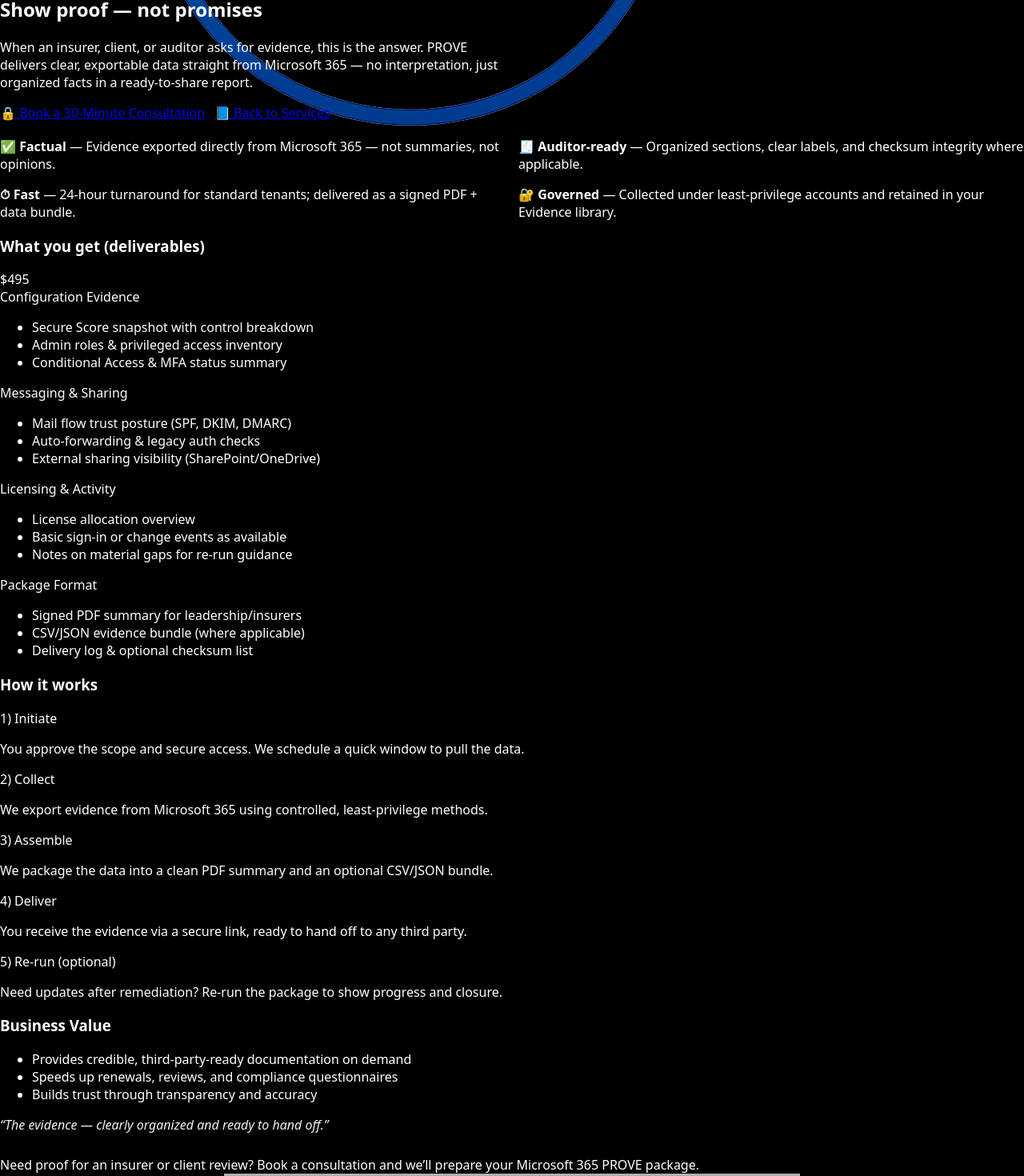
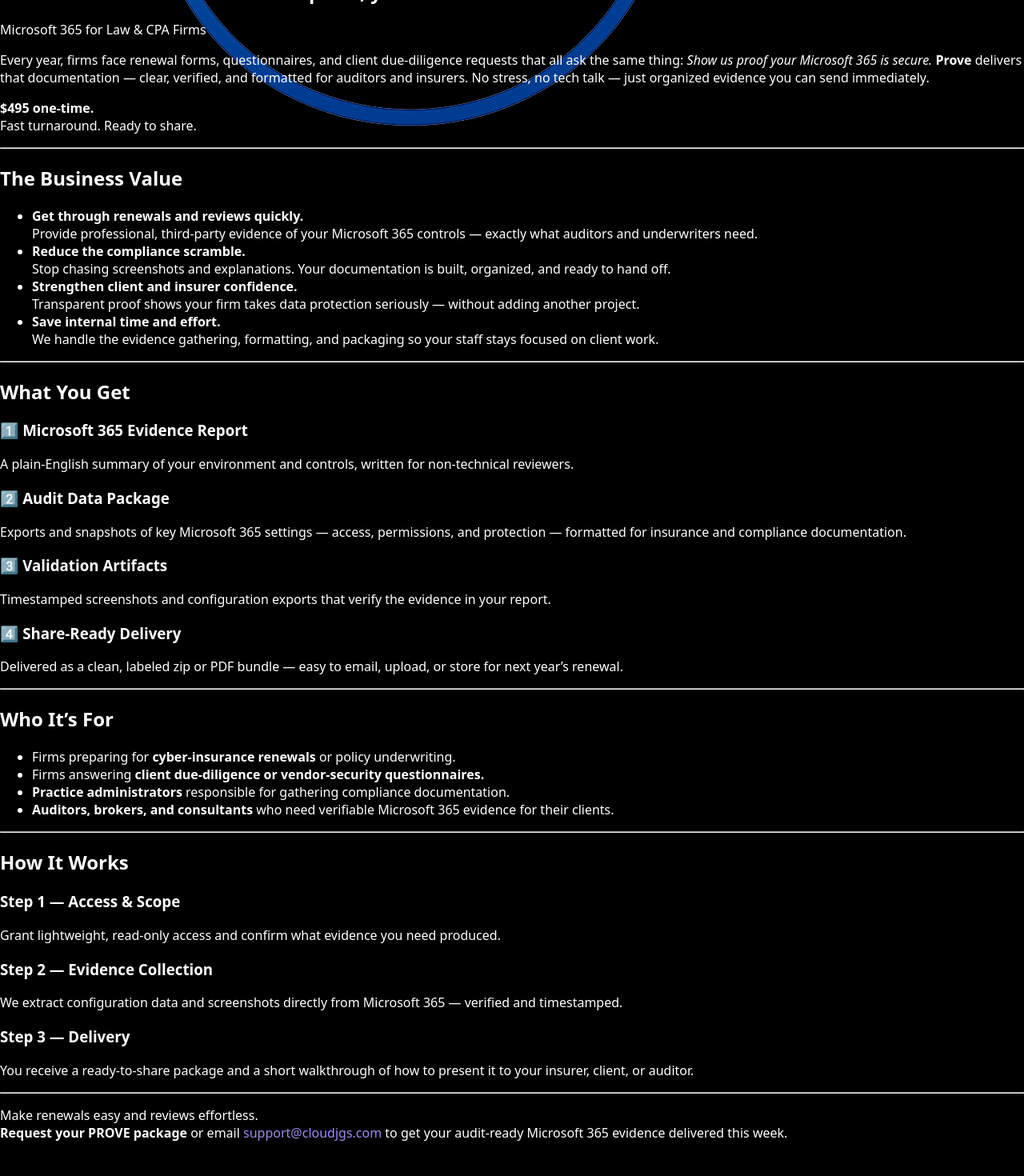
Before and after one commit to jspears80/jgs, a Next.js app: page /proof in a window 1280 px wide. Shown: the part 200-1670 px from the top of the page at 80% size. Built offline with nearby package versions, Linux system fonts and the light colour scheme.

Commit message:
Update page.tsx

```diff
--- a/app/proof/page.tsx
+++ b/app/proof/page.tsx
@@ -1,206 +1,190 @@
-// app/proof/page.tsx
-'use client';
-import React from 'react';
+// app/prove/page.tsx
+import React from "react";
 
-export default function ProofPage() {
+export const metadata = {
+  title:
+    "Prove — Audit-Ready Microsoft 365 Evidence | JGS Cloud Compliance",
+  description:
+    "Clear, verified Microsoft 365 evidence for insurance renewals, client reviews, and audits — organized and ready to share without the scramble.",
+};
+
+export default function ProvePage() {
   return (
-    <section className="section container page-services">
-      <div className="page home-grid">
-        {/* ===== LEFT COLUMN — HERO ===== */}
-        <div>
-          <span className="eyebrow">Consulting • Microsoft 365</span>
-          <h1 className="hero">📊 PROVE — $495 Audit Data Package</h1>
-          <h2>Show proof — not promises</h2>
+    <section className="section container">
+      <div className="page service-grid">
+        {/* ===== HERO SECTION ===== */}
+        <div className="hero-block">
+          <h1 className="hero">📊 Prove — Audit-Ready Microsoft 365 Evidence</h1>
+          <h2 className="subhero">
+            When insurers or clients ask for proof, you shouldn’t have to scramble.
+          </h2>
 
-          <p className="lead" style={{ maxWidth: '68ch' }}>
-            When an insurer, client, or auditor asks for evidence, this is the answer.
-            PROVE delivers clear, exportable data straight from Microsoft 365 — no interpretation,
-            just organized facts in a ready-to-share report.
+          <p className="lead">Microsoft 365 for Law &amp; CPA Firms</p>
+
+          <p className="body-text">
+            Every year, firms face renewal forms, questionnaires, and client
+            due-diligence requests that all ask the same thing:{" "}
+            <em>Show us proof your Microsoft 365 is secure.</em>{" "}
+            <strong>Prove</strong> delivers that documentation — clear,
+            verified, and formatted for auditors and insurers. No stress, no
+            tech talk — just organized evidence you can send immediately.
           </p>
 
-          <div
-            style={{
-              display: 'flex',
-              gap: '.75rem',
-              margin: '.9rem 0 1.25rem',
-              flexWrap: 'wrap',
-            }}
-          >
-            <a
-              className="btn primary"
-              href="https://outlook.office.com/book/JGSConsulting@cloudjgs.com/?ismsaljsauthenabled"
-              target="_blank"
-              rel="noopener"
-            >
-              🔒 Book a 30-Minute Consultation
-            </a>
-            <a className="btn" href="/services">
-              📘 Back to Services
-            </a>
-          </div>
+          <p className="price">
+            <strong>$495 one-time.</strong>
+            <br />
+            Fast turnaround. Ready to share.
+          </p>
+        </div>
 
-          {/* ===== VALUE HIGHLIGHTS ===== */}
-          <div className="proofgrid">
-            <div>
-              <strong>✅ Factual</strong> — Evidence exported directly from Microsoft 365 — not summaries, not opinions.
-            </div>
-            <div>
-              <strong>🧾 Auditor-ready</strong> — Organized sections, clear labels, and checksum integrity where applicable.
-            </div>
-            <div>
-              <strong>⏱ Fast</strong> — 24-hour turnaround for standard tenants; delivered as a signed PDF + data bundle.
-            </div>
-            <div>
-              <strong>🔐 Governed</strong> — Collected under least-privilege accounts and retained in your Evidence library.
-            </div>
-          </div>
+        <hr className="divider" />
 
-          {/* ===== WHAT YOU GET ===== */}
-          <div className="card full service-card">
-            <div className="service-head">
-              <h3 className="title-xl">What you get (deliverables)</h3>
-              <span className="price-pill">$495</span>
-            </div>
-            <div className="two-col">
-              <div>
-                <div className="subhead">Configuration Evidence</div>
-                <ul className="list-tight">
-                  <li>Secure Score snapshot with control breakdown</li>
-                  <li>Admin roles &amp; privileged access inventory</li>
-                  <li>Conditional Access &amp; MFA status summary</li>
-                </ul>
-              </div>
-              <div>
-                <div className="subhead">Messaging &amp; Sharing</div>
-                <ul className="list-tight">
-                  <li>Mail flow trust posture (SPF, DKIM, DMARC)</li>
-                  <li>Auto-forwarding &amp; legacy auth checks</li>
-                  <li>External sharing visibility (SharePoint/OneDrive)</li>
-                </ul>
-              </div>
-              <div>
-                <div className="subhead">Licensing &amp; Activity</div>
-                <ul className="list-tight">
-                  <li>License allocation overview</li>
-                  <li>Basic sign-in or change events as available</li>
-                  <li>Notes on material gaps for re-run guidance</li>
-                </ul>
-              </div>
-              <div>
-                <div className="subhead">Package Format</div>
-                <ul className="list-tight">
-                  <li>Signed PDF summary for leadership/insurers</li>
-                  <li>CSV/JSON evidence bundle (where applicable)</li>
-                  <li>Delivery log &amp; optional checksum list</li>
-                </ul>
-              </div>
-            </div>
-          </div>
+        {/* ===== BUSINESS VALUE ===== */}
+        <section className="business-value">
+          <h2>The Business Value</h2>
 
-          {/* ===== HOW IT WORKS ===== */}
-          <div className="card full service-card">
-            <div className="service-head">
-              <h3 className="title-xl">How it works</h3>
-            </div>
-            <div className="two-col">
-              <div>
-                <div className="subhead">1) Initiate</div>
-                <p className="list-tight">
-                  You approve the scope and secure access. We schedule a quick window to pull the data.
-                </p>
-              </div>
-              <div>
-                <div className="subhead">2) Collect</div>
-                <p className="list-tight">
-                  We export evidence from Microsoft 365 using controlled, least-privilege methods.
-                </p>
-              </div>
-              <div>
-                <div className="subhead">3) Assemble</div>
-                <p className="list-tight">
-                  We package the data into a clean PDF summary and an optional CSV/JSON bundle.
-                </p>
-              </div>
-              <div>
-                <div className="subhead">4) Deliver</div>
-                <p className="list-tight">
-                  You receive the evidence via a secure link, ready to hand off to any third party.
-                </p>
-              </div>
-              <div>
-                <div className="subhead">5) Re-run (optional)</div>
-                <p className="list-tight">
-                  Need updates after remediation? Re-run the package to show progress and closure.
-                </p>
-              </div>
-            </div>
-          </div>
+          <ul className="value-list">
+            <li>
+              <strong>Get through renewals and reviews quickly.</strong>
+              <br />
+              Provide professional, third-party evidence of your Microsoft 365
+              controls — exactly what auditors and underwriters need.
+            </li>
+            <li>
+              <strong>Reduce the compliance scramble.</strong>
+              <br />
+              Stop chasing screenshots and explanations. Your documentation is
+              built, organized, and ready to hand off.
+            </li>
+            <li>
+              <strong>Strengthen client and insurer confidence.</strong>
+              <br />
+              Transparent proof shows your firm takes data protection seriously —
+              without adding another project.
+            </li>
+            <li>
+              <strong>Save internal time and effort.</strong>
+              <br />
+              We handle the evidence gathering, formatting, and packaging so your
+              staff stays focused on client work.
+            </li>
+          </ul>
+        </section>
 
-          {/* ===== BUSINESS VALUE (anchor bullets) ===== */}
-          <div className="card full">
-            <h3 className="title-xl">Business Value</h3>
-            <ul className="list-tight">
-              <li>Provides credible, third-party-ready documentation on demand</li>
-              <li>Speeds up renewals, reviews, and compliance questionnaires</li>
-              <li>Builds trust through transparency and accuracy</li>
-            </ul>
-            <p style={{ marginTop: '.5rem', opacity: 0.95 }}>
-              <em>“The evidence — clearly organized and ready to hand off.”</em>
+        <hr className="divider" />
+
+        {/* ===== WHAT YOU GET ===== */}
+        <section className="deliverables">
+          <h2>What You Get</h2>
+
+          <div className="deliverable">
+            <h3>1️⃣ Microsoft 365 Evidence Report</h3>
+            <p>
+              A plain-English summary of your environment and controls, written
+              for non-technical reviewers.
             </p>
           </div>
 
-          {/* ===== CTA BAND ===== */}
-          <div className="cta-band" style={{ marginTop: '1.75rem' }}>
-            <p className="lead" style={{ margin: 0 }}>
-              Need proof for an insurer or client review? Book a consultation and we’ll prepare your
-              Microsoft 365 PROVE package.
+          <div className="deliverable">
+            <h3>2️⃣ Audit Data Package</h3>
+            <p>
+              Exports and snapshots of key Microsoft 365 settings — access,
+              permissions, and protection — formatted for insurance and compliance
+              documentation.
             </p>
           </div>
-        </div>
 
-        {/* ===== RIGHT COLUMN — FOUNDER CARD (optional reuse) ===== */}
-        <aside
-          aria-label="Principal consultant"
-          style={{
-            display: 'flex',
-            flexDirection: 'column',
-            alignItems: 'center',
-            justifyContent: 'center',
-          }}
-        >
-          <div className="founder" style={{ textAlign: 'center', alignItems: 'center' }}>
-            <img
-              src="/founder.jpg"
-              alt="Jeremiah Spears — Founder & Principal Consultant"
-              className="founder-img"
-              width={720}
-              height={720}
-            />
-            <div className="founder-meta">
-              <div className="founder-name">Jeremiah Spears</div>
-              <div className="founder-title">Founder &amp; Principal Consultant</div>
-            </div>
+          <div className="deliverable">
+            <h3>3️⃣ Validation Artifacts</h3>
+            <p>
+              Timestamped screenshots and configuration exports that verify the
+              evidence in your report.
+            </p>
+          </div>
 
-            <p style={{ fontSize: '.95rem', opacity: 0.9, marginTop: '.25rem', maxWidth: '60ch' }}>
-              “Proof turns security into confidence. We export what matters so leadership, insurers,
-              and auditors can verify it.”
+          <div className="deliverable">
+            <h3>4️⃣ Share-Ready Delivery</h3>
+            <p>
+              Delivered as a clean, labeled zip or PDF bundle — easy to email,
+              upload, or store for next year’s renewal.
             </p>
+          </div>
+        </section>
 
-            <div className="founder-actions" style={{ justifyContent: 'center', marginTop: '.5rem' }}>
-              <a
-                className="btn sm"
-                href="https://www.linkedin.com/in/jspears80/"
-                target="_blank"
-                rel="noopener"
-              >
-                🔗 LinkedIn
-              </a>
-              <a className="btn sm" href="/contact">
-                ✉️ Contact
-              </a>
-            </div>
+        <hr className="divider" />
+
+        {/* ===== WHO IT’S FOR ===== */}
+        <section className="business-value">
+          <h2>Who It’s For</h2>
+
+          <ul className="value-list">
+            <li>
+              Firms preparing for <strong>cyber-insurance renewals</strong> or
+              policy underwriting.
+            </li>
+            <li>
+              Firms answering <strong>client due-diligence or vendor-security
+              questionnaires.</strong>
+            </li>
+            <li>
+              <strong>Practice administrators</strong> responsible for gathering
+              compliance documentation.
+            </li>
+            <li>
+              <strong>Auditors, brokers, and consultants</strong> who need
+              verifiable Microsoft 365 evidence for their clients.
+            </li>
+          </ul>
+        </section>
+
+        <hr className="divider" />
+
+        {/* ===== HOW IT WORKS ===== */}
+        <section className="deliverables">
+          <h2>How It Works</h2>
+
+          <div className="deliverable">
+            <h3>Step 1 — Access &amp; Scope</h3>
+            <p>
+              Grant lightweight, read-only access and confirm what evidence you
+              need produced.
+            </p>
           </div>
-        </aside>
+
+          <div className="deliverable">
+            <h3>Step 2 — Evidence Collection</h3>
+            <p>
+              We extract configuration data and screenshots directly from
+              Microsoft 365 — verified and timestamped.
+            </p>
+          </div>
+
+          <div className="deliverable">
+            <h3>Step 3 — Delivery</h3>
+            <p>
+              You receive a ready-to-share package and a short walkthrough of how
+              to present it to your insurer, client, or auditor.
+            </p>
+          </div>
+        </section>
+
+        <hr className="divider" />
+
+        {/* ===== CTA ===== */}
+        <section className="service-cta">
+          <p>
+            Make renewals easy and reviews effortless.
+            <br />
+            <strong>Request your PROVE package</strong> or email{" "}
+            <a
+              href="mailto:support@cloudjgs.com"
+              style={{ color: "#9b8df2", textDecoration: "none" }}
+            >
+              support@cloudjgs.com
+            </a>{" "}
+            to get your audit-ready Microsoft 365 evidence delivered this week.
+          </p>
+        </section>
       </div>
     </section>
   );
```
